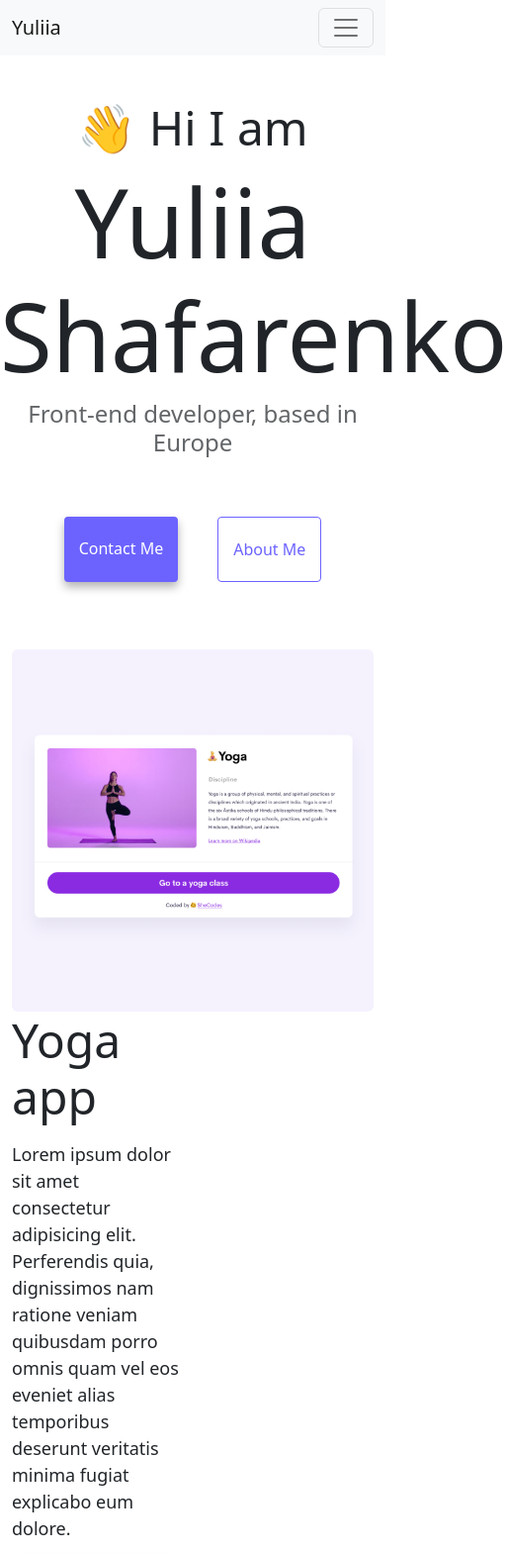
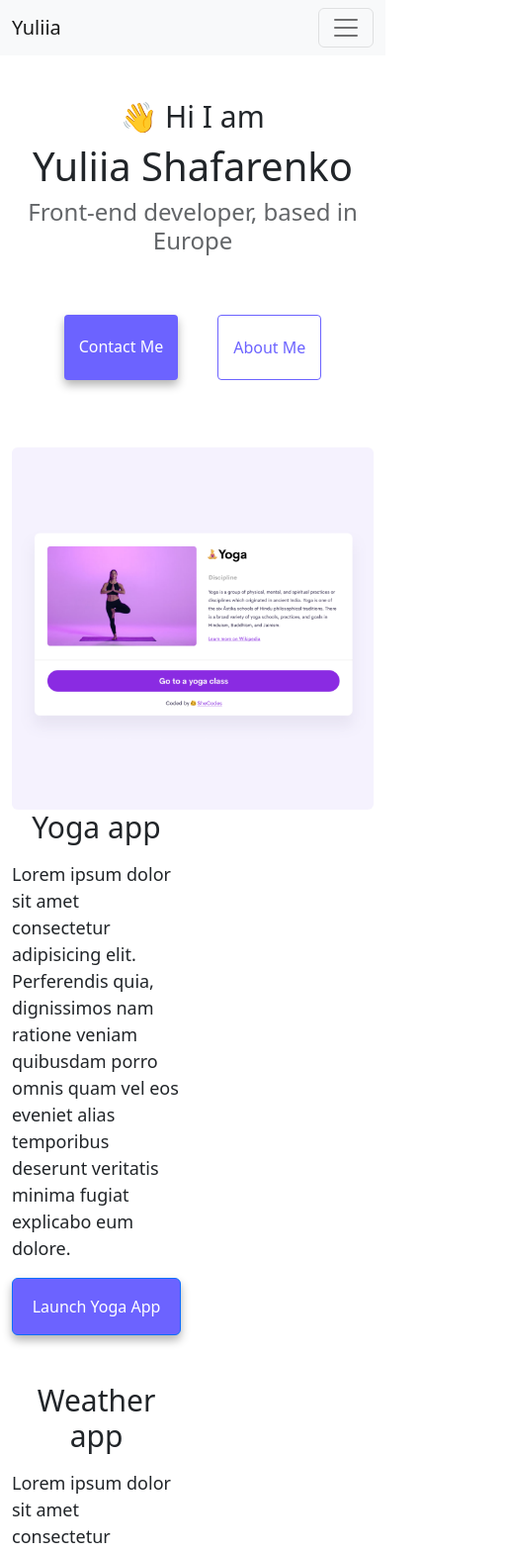
Before and after one commit to YuliiaJul/About-me-project, a plain HTML site: page index.html in a window 390 px wide. Shown: the top 1570 px of the page at 99% size, 513 px wide, since content can reach past the window. Drawn offline with nearby package versions, Linux system fonts and the light colour scheme.

Commit message:
made more responsive

```diff
--- a/style.css
+++ b/style.css
@@ -78,3 +78,25 @@
     box-shadow: var(--box-shadow);
     text-transform: capitalize;
   }
+
+  @media (max-width: 600px) {
+    h1 {
+    font-size: 40px;
+    text-align: center;
+    }
+
+    h2 {
+      font-size: 30px;
+      text-align: center;
+     }
+
+     #project-button {
+      display: block;
+      margin: 0 auto;
+      text-align: center;
+    }
+
+    p {
+      text-align: center;
+    }
+  }
```
